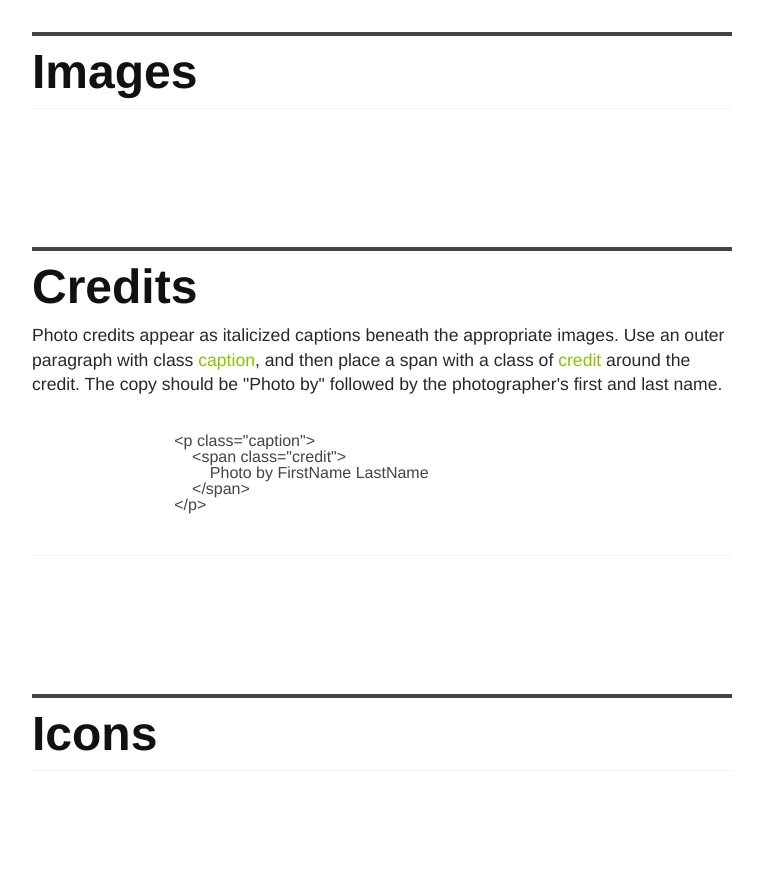
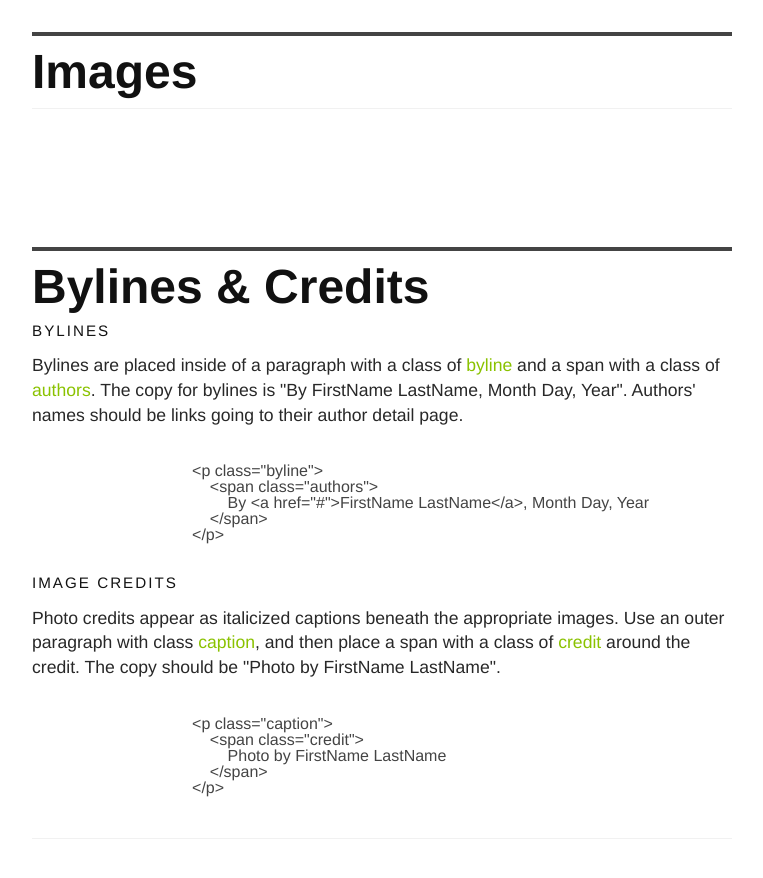
Before and after one commit to texastribune/styleguides, a Jekyll site: the page built from tribtalkstyle.html, in a window 1280 px wide and 900 px high, scrolled down 7865 px. Shown: the top 878 px of the window, without its empty margins (378-1141 px from the left). Built offline with Jekyll 4.4.1, drawn with Linux system fonts in a browser that asks for light colours; some of the changed text lies outside the part shown.

Commit message:
Add bylines to credits section, with info and code examples

```diff
--- a/tribtalkstyle.html
+++ b/tribtalkstyle.html
@@ -27,7 +27,7 @@ title: TribTalk Style
                 <li><a href="#grayscale-section">Grayscale</a></li>
                 <li><a href="#inline-elements-section">Inline Elements</a></li>
                 <li><a href="#images-section">Images</a></li>
-                <li><a href="#credits-section">Credits</a></li>
+                <li><a href="#credits-section">Bylines & Credits</a></li>
                 <li><a href="#icons-section">Icons</a></li>
                 <li><a href="#charts-section">Charts</a></li>
                 <li><a href="#forms-section">Forms</a></li>
@@ -356,8 +356,23 @@ title: TribTalk Style
             <div class="main">
                 <article>
                     <a name="credits-section"></a>
-                    <h2>Credits</h2>
-                    <p>Photo credits appear as italicized captions beneath the appropriate images. Use an outer paragraph with class <span class="inline-class">caption</span>, and then place a span with a class of <span class="inline-class">credit</span> around the credit. The copy should be "Photo by" followed by the photographer's first and last name.</p>
+                    <h2>Bylines & Credits</h2>
+                    </hr>
+                    <h3 class="sg-header">Bylines</h3>
+                        <p>Bylines are placed inside of a paragraph with a class of <span class="inline-class">byline</span> and a span with a class of <span class="inline-class">authors</span>. The copy for bylines is "By FirstName LastName, Month Day, Year". Authors' names should be links going to their author detail page.</p>
+                        <div class="code-example">
+                            <pre>
+                                <code>
+                                    &lt;p class="byline"&gt;
+                                        &lt;span class="authors"&gt;
+                                            By &lt;a href="#"&gt;FirstName LastName&lt;/a&gt;, Month Day, Year
+                                        &lt;/span&gt;
+                                    &lt;/p&gt;
+                                </code>
+                            </pre>
+                        </div>
+                    <h3 class="sg-header">Image Credits</h3>
+                        <p>Photo credits appear as italicized captions beneath the appropriate images. Use an outer paragraph with class <span class="inline-class">caption</span>, and then place a span with a class of <span class="inline-class">credit</span> around the credit. The copy should be "Photo by FirstName LastName".</p>
                         <div class="code-example">
                             <pre>
                                 <code>
```
Lines whose indentation alone changed are shown as unchanged.
